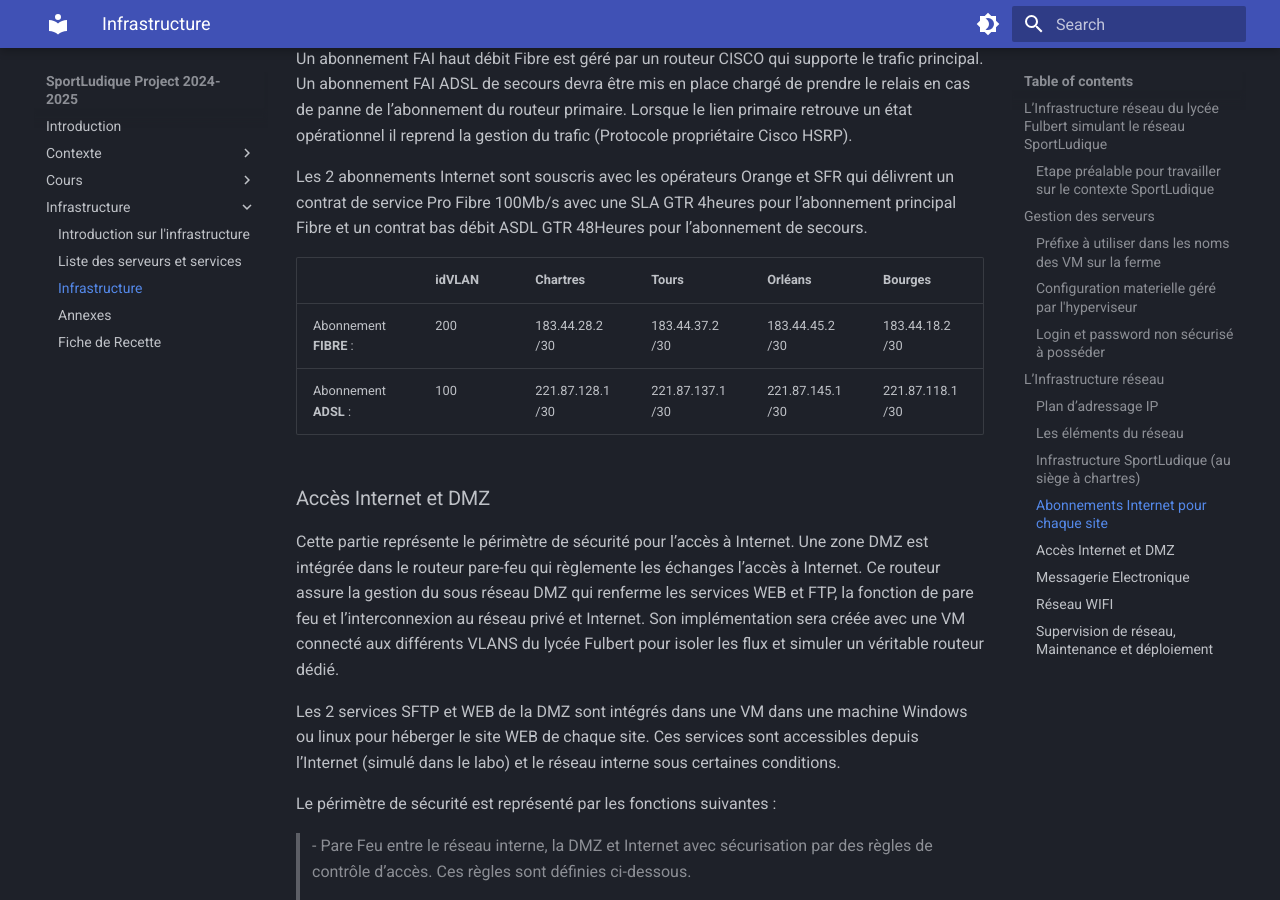
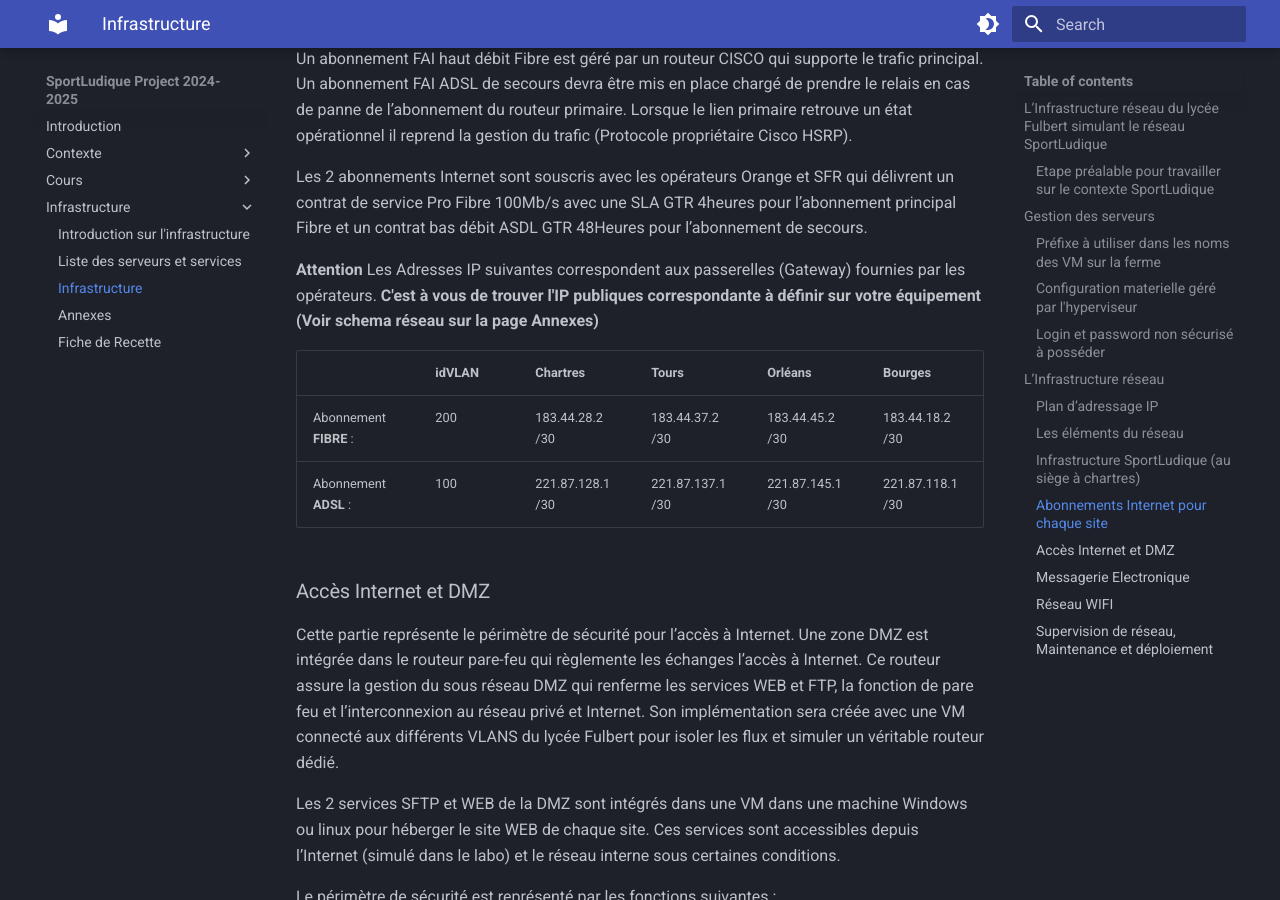
Before and after one commit to lmeryFulbert/SportLudique2024-2025, an MkDocs documentation site: the page built from docs/infrastructure/03-infrastructure.md, in a window 1280 px wide and 900 px high, scrolled down 4868 px. Built offline with MkDocs 1.6.1 and Material for MkDocs 9.7.7, drawn with Linux system fonts in a browser that asks for light colours.

Commit message:
Avertissement adressage public

```diff
--- a/docs/infrastructure/03-infrastructure.md
+++ b/docs/infrastructure/03-infrastructure.md
@@ -192,6 +192,9 @@
 GTR 4heures pour l’abonnement principal Fibre et un contrat bas débit
 ASDL GTR 48Heures pour l’abonnement de secours.
 
+**Attention**
+Les Adresses IP suivantes correspondent aux passerelles (Gateway) fournies par les opérateurs. **C'est à vous de trouver l'IP publiques correspondante à définir sur votre équipement (Voir schema réseau sur la page Annexes)**
+
 
 |             |    **idVLAN**       | **Chartres**      | **Tours**        | **Orléans**      | **Bourges**  |
 |------------|------------|-------------------|------------------|------------------|------------------|
```
